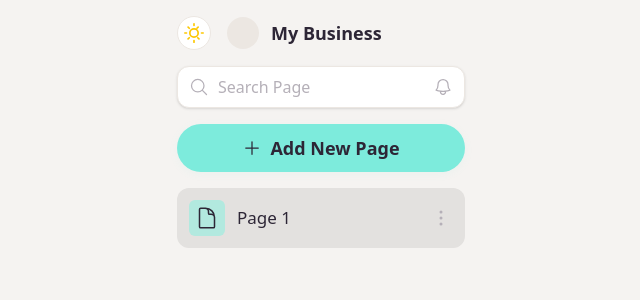
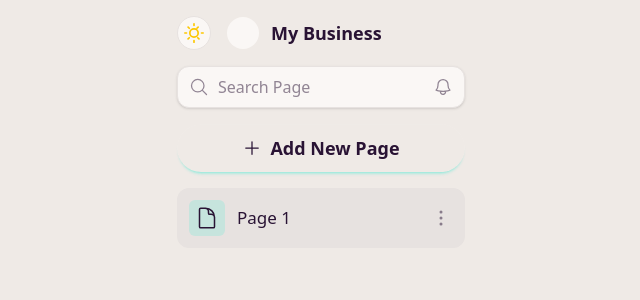
Before and after one commit to madni-coder/record-book, a React (Vite) app: page / in a window 1280 px wide. Shown: the top 300 px of the page, without its empty margins (319-959 px from the left). Built offline with nearby package versions, Linux system fonts and the light colour scheme.

Commit message:
responve

```diff
--- a/components/HomePage.tsx
+++ b/components/HomePage.tsx
@@ -1,4 +1,4 @@
-import React, { useState } from "react";
+import React, { useState, useEffect } from "react";
 import { useNavigate } from "react-router-dom";
 import type { Page } from "../types";
 import {
@@ -20,6 +20,32 @@ const HomePage: React.FC<HomePageProps> = ({ pages }) => {
     const [isAddingPage, setIsAddingPage] = useState(false);
     const [newPageName, setNewPageName] = useState("");
     const [activePageId, setActivePageId] = useState(pages[0]?.id || "");
+    const [theme, setTheme] = useState<"cupcake" | "night">(() => {
+        if (typeof window !== "undefined") {
+            return (
+                (document.documentElement.getAttribute("data-theme") as
+                    | "cupcake"
+                    | "night") ||
+                localStorage.getItem("theme") ||
+                "cupcake"
+            );
+        }
+        return "cupcake";
+    });
+
+    useEffect(() => {
+        document.documentElement.setAttribute("data-theme", theme);
+        localStorage.setItem("theme", theme);
+    }, [theme]);
+
+    useEffect(() => {
+        // On mount, restore theme from localStorage if present
+        const saved = localStorage.getItem("theme");
+        if (saved === "night" || saved === "cupcake") {
+            setTheme(saved);
+            document.documentElement.setAttribute("data-theme", saved);
+        }
+    }, []);
 
     const filteredPages = pages.filter((p) =>
         p.name.toLowerCase().includes(search.toLowerCase())
@@ -40,13 +66,28 @@ const HomePage: React.FC<HomePageProps> = ({ pages }) => {
     };
 
     return (
-        <div className="min-h-screen bg-[#f5f3f1] flex flex-col items-center py-0 px-0">
-            <div className="w-full max-w-xs mx-auto flex flex-col min-h-screen bg-[#f5f3f1]">
+        <div className="min-h-screen flex flex-col items-center py-0 px-0 bg-base-200">
+            <div className="w-full max-w-xs mx-auto flex flex-col min-h-screen bg-base-200">
                 {/* Header */}
                 <div className="p-4 pb-2">
                     <div className="flex items-center gap-2">
-                        {/* Sun icon */}
-                        <span className="mr-2 p-1.5 rounded-full border border-[#ece7e2] bg-white flex items-center justify-center">
+                        {/* Theme toggle button */}
+                        <button
+                            aria-label="Toggle dark/light mode"
+                            className="mr-2 p-1.5 rounded-full border border-base-300 bg-base-100 hover:bg-base-300 transition-colors"
+                            onClick={() =>
+                                setTheme((prev) =>
+                                    prev === "cupcake" ? "night" : "cupcake"
+                                )
+                            }
+                            title={
+                                theme === "cupcake"
+                                    ? "Switch to Dark (Night)"
+                                    : "Switch to Light (Cupcake)"
+                            }
+                        >
+                            {theme === "cupcake" ? (
+                                // Sun icon for light mode
                                 <svg
                                     className="w-5 h-5 text-yellow-400"
                                     fill="none"
@@ -67,10 +108,26 @@ const HomePage: React.FC<HomePageProps> = ({ pages }) => {
                                         d="M12 1v2m0 18v2m11-11h-2M3 12H1m16.95 7.07-1.41-1.41M6.34 6.34 4.93 4.93m12.02 0-1.41 1.41M6.34 17.66l-1.41 1.41"
                                     />
                                 </svg>
-                        </span>
+                            ) : (
+                                // Moon icon for dark mode
+                                <svg
+                                    className="w-5 h-5 text-orange-400"
+                                    fill="none"
+                                    stroke="currentColor"
+                                    strokeWidth={2}
+                                    viewBox="0 0 24 24"
+                                >
+                                    <path
+                                        strokeLinecap="round"
+                                        strokeLinejoin="round"
+                                        d="M21 12.79A9 9 0 1 1 11.21 3a7 7 0 1 0 9.79 9.79z"
+                                    />
+                                </svg>
+                            )}
+                        </button>
                         {/* Avatar */}
-                        <div className="w-8 h-8 bg-[#ece7e2] rounded-full"></div>
-                        <h1 className="font-bold text-lg text-[#2d2636] ml-1">
+                        <div className="w-8 h-8 bg-base-100 rounded-full"></div>
+                        <h1 className="font-bold text-lg text-base-content ml-1">
                             My Business
                         </h1>
                     </div>
@@ -83,23 +140,20 @@ const HomePage: React.FC<HomePageProps> = ({ pages }) => {
                             placeholder="Search Page"
                             value={search}
                             onChange={(e) => setSearch(e.target.value)}
-                            className="w-full pl-10 pr-10 py-2 bg-white border border-[#ece7e2] rounded-xl focus:outline-none focus:ring-2 focus:ring-[#b2e9df] text-[#2d2636] placeholder-[#b5b0b8] text-base shadow-sm"
+                            className="w-full pl-10 pr-10 py-2 bg-base-100 border border-base-300 rounded-xl focus:outline-none focus:ring-2 focus:ring-primary text-base-content placeholder-base-content/50 text-base shadow-sm"
                             style={{ fontWeight: 500 }}
                         />
-                        <SearchIcon className="absolute left-3 top-1/2 -translate-y-1/2 w-5 h-5 text-[#b5b0b8]" />
-                        <BellIcon className="absolute right-3 top-1/2 -translate-y-1/2 w-5 h-5 text-[#b5b0b8]" />
+                        <SearchIcon className="absolute left-3 top-1/2 -translate-y-1/2 w-5 h-5 text-base-content/50" />
+                        <BellIcon className="absolute right-3 top-1/2 -translate-y-1/2 w-5 h-5 text-base-content/50" />
                     </div>
                     <button
                         onClick={() => setIsAddingPage(true)}
                         disabled={isAddingPage}
-                        className="w-full flex items-center justify-center gap-2 py-2 rounded-full"
+                        className="w-full flex items-center justify-center gap-2 py-2 rounded-full btn btn-primary disabled:btn-disabled"
                         style={{
-                            background: "#7debdc",
-                            color: "#2d2636",
                             fontWeight: 600,
                             fontSize: 18,
                             minHeight: 48,
-                            boxShadow: "0 2px 8px rgba(125,235,220,0.08)",
                         }}
                     >
                         <PlusIcon className="w-5 h-5" />
@@ -118,8 +172,8 @@ const HomePage: React.FC<HomePageProps> = ({ pages }) => {
                                 }}
                                 className={`w-full flex items-center justify-between px-3 py-3 rounded-xl text-base font-medium transition-colors ${
                                     activePageId === page.id
-                                        ? "bg-[#e3e1df] text-[#2d2636]"
-                                        : "text-[#2d2636] hover:bg-[#ece7e2]"
+                                        ? "bg-base-300 text-base-content"
+                                        : "text-base-content hover:bg-base-100"
                                 }`}
                                 style={{
                                     minHeight: 48,
@@ -131,15 +185,15 @@ const HomePage: React.FC<HomePageProps> = ({ pages }) => {
                                     <span
                                         className={`flex items-center justify-center p-1.5 rounded-md ${
                                             activePageId === page.id
-                                                ? "bg-[#b2e9df]"
-                                                : "bg-white"
+                                                ? "bg-primary/20"
+                                                : "bg-base-100"
                                         }`}
                                     >
                                         <DocumentIcon
                                             className={`w-6 h-6 ${
                                                 activePageId === page.id
-                                                    ? "text-[#2d2636]"
-                                                    : "text-[#b5b0b8]"
+                                                    ? "text-base-content"
+                                                    : "text-base-content/50"
                                             }`}
                                         />
                                     </span>
@@ -147,7 +201,7 @@ const HomePage: React.FC<HomePageProps> = ({ pages }) => {
                                         {page.name}
                                     </span>
                                 </div>
-                                <MoreVerticalIcon className="w-6 h-6 text-[#b5b0b8]" />
+                                <MoreVerticalIcon className="w-6 h-6 text-base-content/50" />
                             </button>
                         </div>
                     ))}
@@ -169,18 +223,18 @@ const HomePage: React.FC<HomePageProps> = ({ pages }) => {
                                     if (!newPageName) setIsAddingPage(false);
                                 }}
                                 placeholder="New page name..."
-                                className="w-full text-base bg-white border border-[#7debdc] rounded-xl px-3 py-2 outline-none ring-2 ring-[#b2e9df] text-[#2d2636]"
+                                className="w-full text-base bg-base-100 border border-primary rounded-xl px-3 py-2 outline-none ring-2 ring-primary/50 text-base-content"
                             />
                             <div className="flex justify-end gap-2 mt-2">
                                 <button
                                     onClick={() => setIsAddingPage(false)}
-                                    className="px-3 py-1 text-xs font-semibold text-[#2d2636] rounded-md hover:bg-[#ece7e2]"
+                                    className="px-3 py-1 text-xs font-semibold text-base-content rounded-md hover:bg-base-300"
                                 >
                                     Cancel
                                 </button>
                                 <button
                                     onClick={handleCreatePage}
-                                    className="px-3 py-1 text-xs font-semibold text-white bg-[#7debdc] rounded-md hover:bg-[#5fd3c6]"
+                                    className="px-3 py-1 text-xs font-semibold text-base-100 bg-primary rounded-md hover:bg-primary-focus"
                                 >
                                     Add
                                 </button>
--- a/components/MainContent.tsx
+++ b/components/MainContent.tsx
@@ -158,6 +158,7 @@ const MainContent: React.FC<MainContentProps> = ({
                 </div>
                 {/* Optionally, add right-side icons here */}
             </div>
+            <div className="mb-3">
                 <Header
                     activePage={activeSheet}
                     pages={sheets.map((s, i) => ({
@@ -170,7 +171,7 @@ const MainContent: React.FC<MainContentProps> = ({
                     onDeletePage={handleDeleteSheet}
                     setPages={updateSheetsForPage}
                 />
-
+            </div>
             <div
                 className={`flex flex-col sm:flex-row items-start sm:items-center justify-between mb-3 sm:mb-4 gap-2 sm:gap-4 px-4`}
             >
@@ -190,7 +191,7 @@ const MainContent: React.FC<MainContentProps> = ({
                     {searchTerm && (
                         <button
                             type="button"
-                            className="absolute right-4 top-1/2 -translate-y-1/2 text-base-content/50 hover:text-base-content"
+                            className="absolute right-4 top-1/2 -translate-y-1/2 text-base-content/50 hover:text-base-content "
                             onClick={() => setSearchTerm("")}
                             aria-label="Clear search"
                         >
--- a/index.css
+++ b/index.css
@@ -21,6 +21,12 @@
     .scrollbar-thin::-webkit-scrollbar-thumb:hover {
         background-color: #9ca3af;
     }
+}
+
+/* Add margin below the tab bar to prevent overlap with search bar */
+header > .flex.overflow-x-auto,
+header > .flex.bg-base-100 {
+    margin-top: 1.25rem; /* Increased from 0.5rem to 1.25rem for more gap */
 }
 
 /* Web-specific styles */
```
Also changed, not shown: components/Header.tsx (+12 -65 lines). Lines whose indentation alone changed are shown as unchanged.
